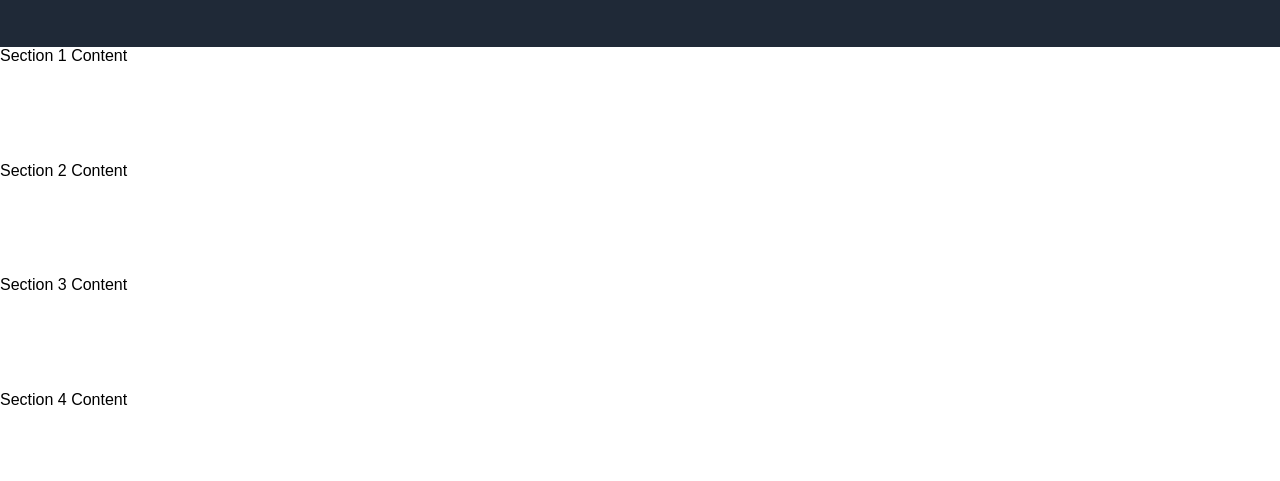
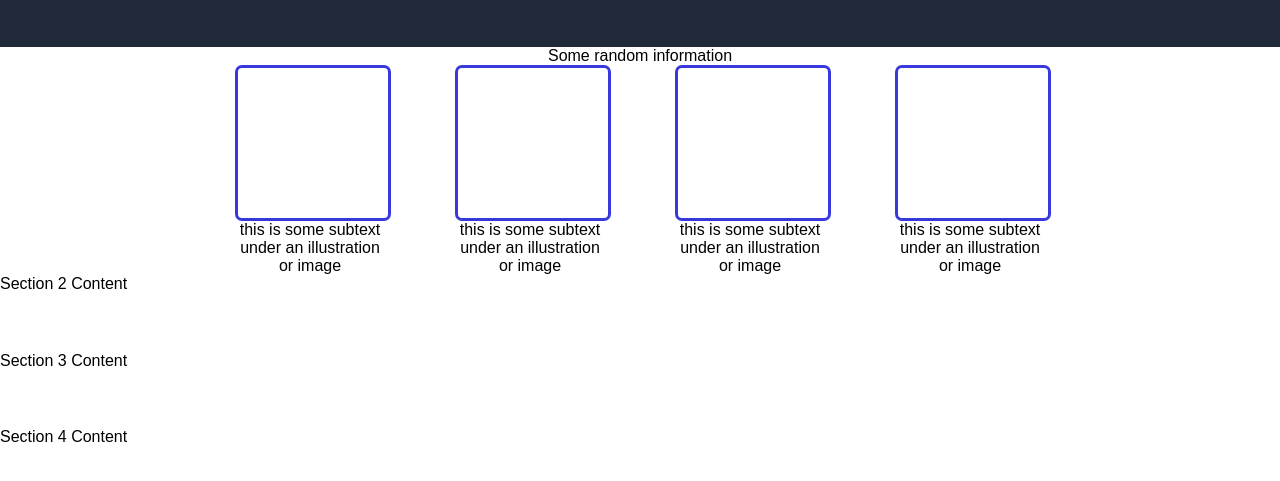
Before and after one commit to jostinj-n/landing-page, a plain HTML site: page index.html in a window 1280 px wide. Shown: the part 295-776 px from the top of the page. Drawn offline with Linux system fonts and the light colour scheme.

Commit message:
Added skeleton and styling for the random information section

```diff
--- a/index.html
+++ b/index.html
@@ -29,8 +29,26 @@
             </div>
         </div>
         <!-- Additional Sections -->
-        <div class="section">
-            Section 1 Content
+        <div class="info-section-container">
+            <p>Some random information</p>
+            <div class="img-container">
+                <div class="info-section">
+                        <div class="image-countour"></div>
+                        <p>this is some subtext under an illustration or image</p>
+                </div>
+                <div class="info-section">
+                        <div class="image-countour"></div>
+                        <p>this is some subtext under an illustration or image</p>
+                </div>
+                <div class="info-section">
+                        <div class="image-countour"></div>
+                        <p>this is some subtext under an illustration or image</p>
+                </div>
+                <div class="info-section">
+                        <div class="image-countour"></div>
+                        <p>this is some subtext under an illustration or image</p>
+                </div>
+            </div>
         </div>
         <div class="section">
             Section 2 Content
--- a/style.css
+++ b/style.css
@@ -12,14 +12,28 @@ ul {
     padding: 0;
 }
 
-.container{
+.container {
     display: flex;
     flex-direction: column;
-    height: 100vh; /* Full viewport height for demonstration */
+    height: 100vh;
+    /* Full viewport height for demonstration */
 }
-.section{
+
+.section {
     flex: 1;
 }
+
+.img-container{
+    display: flex;
+    justify-content: center;
+    gap: 70px;
+}
+.info-section-container{
+    display: flex;
+    flex-direction: column;
+    align-items: center;
+}
+
 .header {
     display: flex;
     justify-content: space-between;
@@ -77,3 +91,17 @@ ul {
     font-size: 18px;
     color: #e5e7eb;
 }
+
+
+
+.image-countour{
+    border: 3px solid rgb(56, 56, 221);
+    width: 150px;
+    height: 150px;
+    border-radius: 7px;
+}
+
+.info-section{
+    width: 150px;
+    text-align: center;
+}
```
